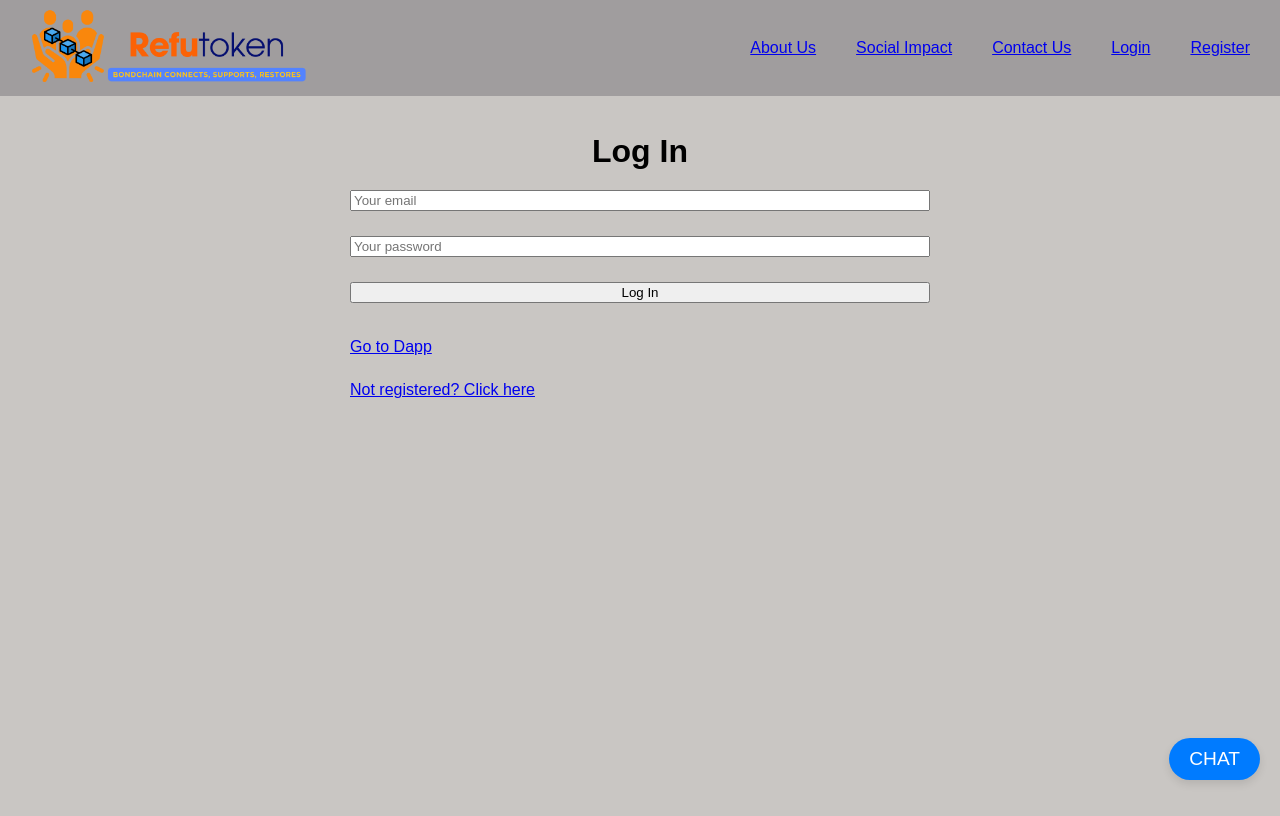
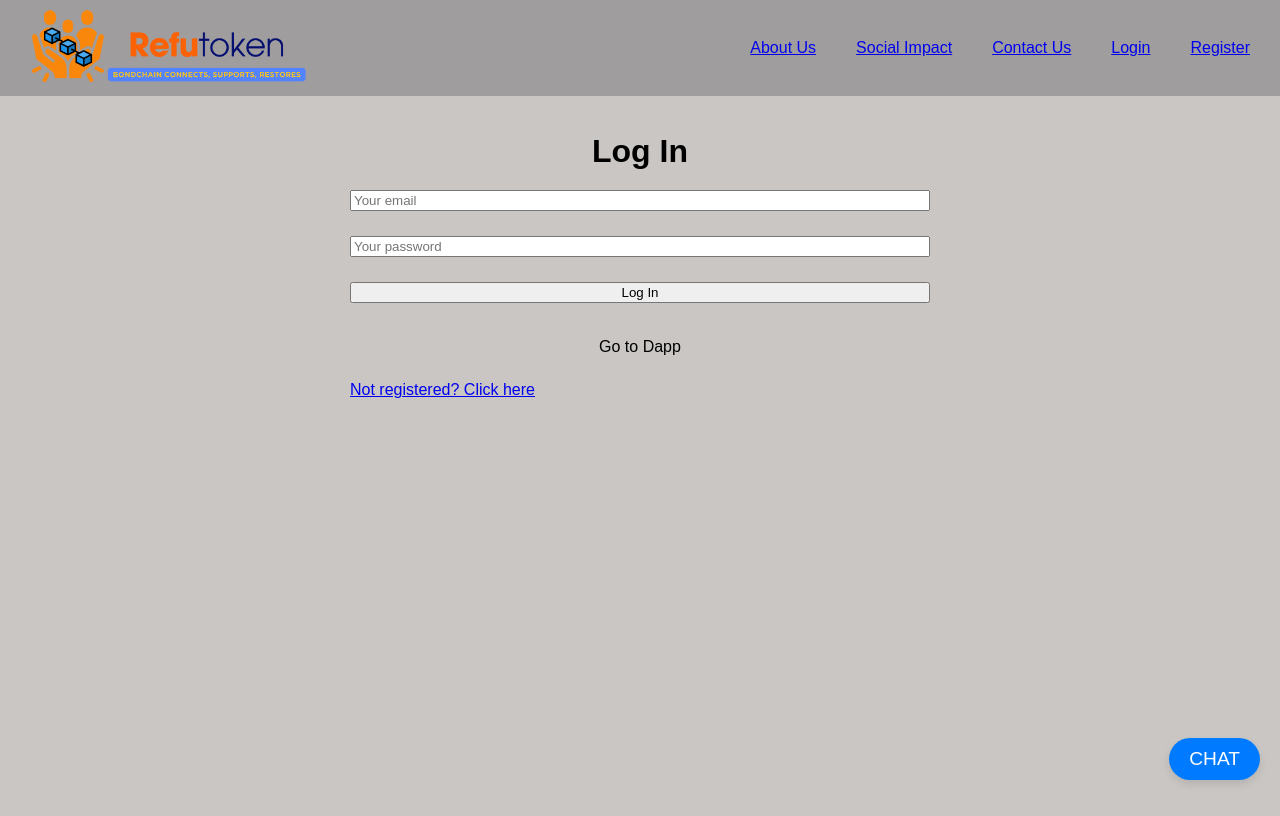
Before and after one commit to pepocasver/fundacion-frontend, a React (Vite) app: page /login in a window 1280 px wide. Built offline with nearby package versions, Linux system fonts and the light colour scheme.

Commit message:
Update Login.jsx

```diff
--- a/src/Pages/Login.jsx
+++ b/src/Pages/Login.jsx
@@ -44,7 +44,21 @@ function Login() {
         <input className='input' placeholder='Your password' type='password' name='password' onChange={handleChange} value={form.password} />
         <button className='form-button'>Log In</button>
         {/* Botón adicional "Go to Dapp" */}
-        <a href="http://www.ecode.es/" target="_blank" rel="noopener noreferrer" className='form-button' style={{marginTop: '10px'}}>Go to Dapp</a>
+        <a href="http://www.ecode.es/"
+           target="_blank"
+           rel="noopener noreferrer"
+           className='form-button'
+           style={{
+             marginTop: '10px',
+             display: 'inline-block',
+             textDecoration: 'none',
+             color: 'inherit', // Asumiendo que tu botón tiene un color de texto específico
+             textAlign: 'center',
+             padding: 'same-as-button', // Asegúrate de usar el mismo padding que el botón
+             border: 'none', // Si el botón no tiene borde
+             backgroundColor: 'inherit', // O el color de fondo específico del botón
+             cursor: 'pointer'
+           }}>Go to Dapp</a>
         <Link to="/register">Not registered? Click here</Link>
       </form>
     </div>
```
